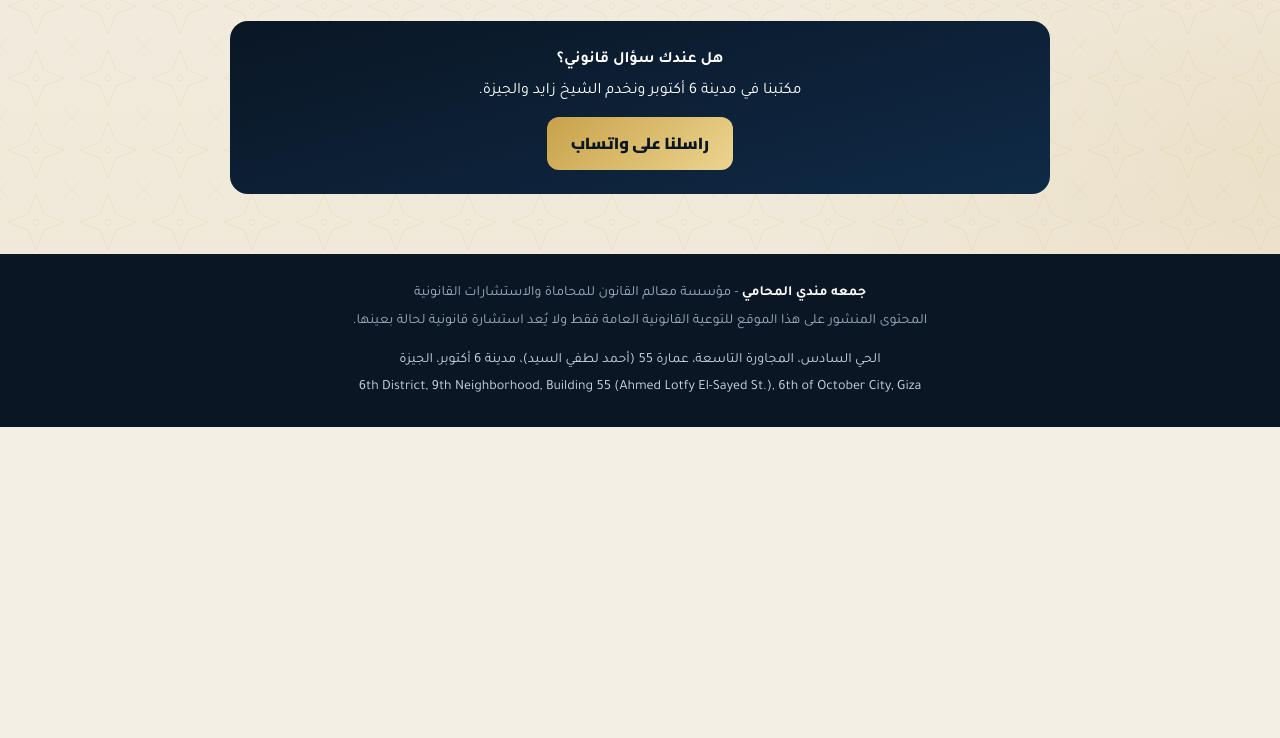
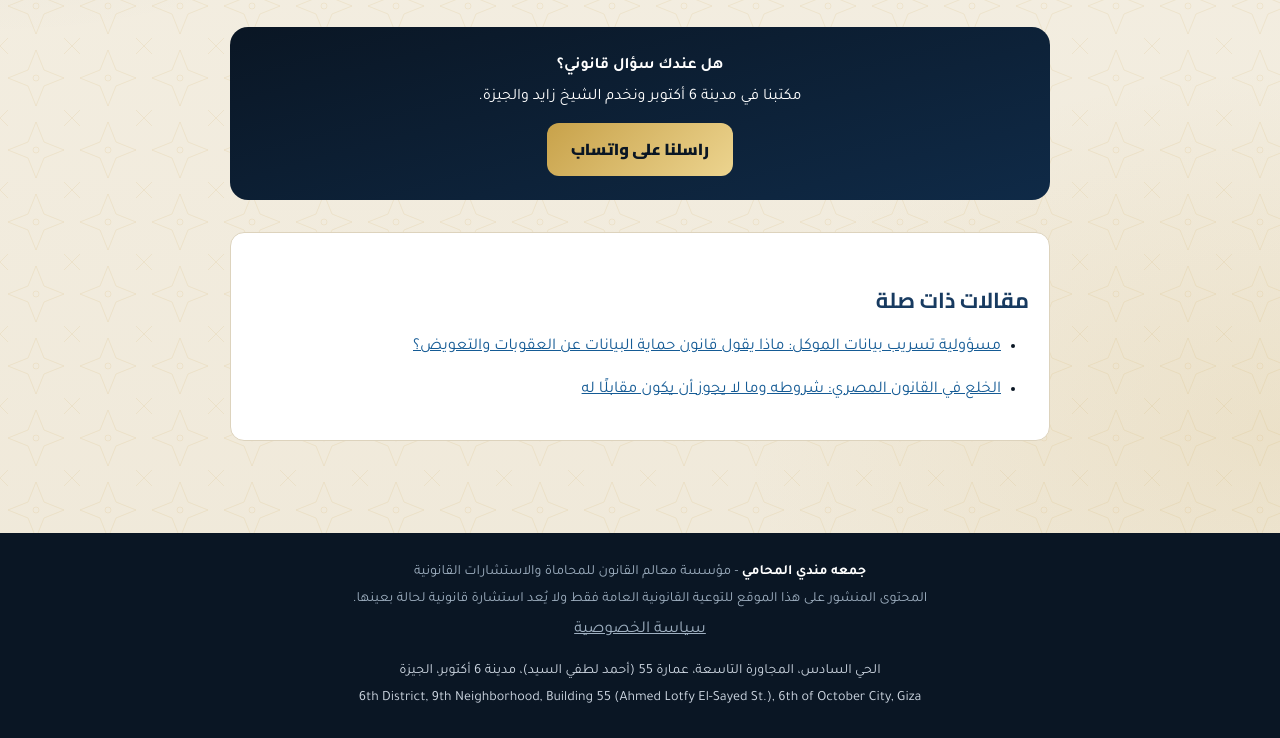
Before and after one commit to maalem-alqanoon/maalem-alqanoon.github.io, a plain HTML site: page articles/tasrib-albayanat-ma-hua-wa-matha-yalzam-qanunan/index.html in a window 1280 px wide. Shown: the part 1322-2060 px from the top of the page. Before the commit the page ends 1749 px from the top, so only its background shows below. Drawn offline with Linux system fonts and the light colour scheme.

Commit message:
Enhance SEO and navigation in index.html
Added meta tags for SEO and improved breadcrumb navigation.

```diff
--- a/articles/tasrib-albayanat-ma-hua-wa-matha-yalzam-qanunan/index.html
+++ b/articles/tasrib-albayanat-ma-hua-wa-matha-yalzam-qanunan/index.html
@@ -5,7 +5,6 @@
 <meta name="viewport" content="width=device-width, initial-scale=1.0">
 <title>تسريب البيانات: ما هو قانونًا وماذا يلزم بعد حدوثه؟ | معالم القانون</title>
 <meta name="description" content="قانون حماية البيانات الشخصية رقم 151 لسنة 2020 يعرّف الاختراق ويلزم المسؤول بالإخطار خلال 72 ساعة. ملخص مبسط للمادتين 1 و7.">
-<meta name="keywords" content="تسريب البيانات، اختراق البيانات الشخصية، قانون حماية البيانات الشخصية، 151 لسنة 2020، المادة 7، الإخطار، محامي جنائي في 6 أكتوبر، محامي في الشيخ زايد، محامي الجيزة">
 <link rel="canonical" href="https://maalem-alqanoon.github.io/articles/tasrib-albayanat-ma-hua-wa-matha-yalzam-qanunan/">
 <meta property="og:title" content="تسريب البيانات: ما هو قانونًا وماذا يلزم بعد حدوثه؟">
 <meta property="og:description" content="قانون حماية البيانات الشخصية رقم 151 لسنة 2020 يعرّف الاختراق ويلزم المسؤول بالإخطار خلال 72 ساعة. ملخص مبسط للمادتين 1 و7.">
@@ -28,10 +27,13 @@ p{margin-bottom:10px;font-size:1.05rem}ul{margin:8px 24px 14px 0;padding-right:4
 .cta{margin-top:30px;background:linear-gradient(165deg,#0a1624,#0f2a47);color:#fff;border-radius:18px;padding:24px;text-align:center}.cta a{display:inline-block;margin-top:10px;background:linear-gradient(135deg,#c8a24a,#ecd48f);color:#0a1624;padding:11px 24px;border-radius:12px;font-weight:800;text-decoration:none;font-family:'Cairo'}
 footer{background:#0a1624;color:#9fb0c1;text-align:center;padding:26px 20px;font-size:.88rem}
 </style>
-</head>
+<meta property="og:locale" content="ar_EG">
+<meta property="og:site_name" content="معالم القانون">
+<meta name="twitter:card" content="summary">
+<style>.seo-related{margin:32px 0;padding:20px;border:1px solid #ddd3bd;border-radius:14px;background:#fff}.seo-related a{color:#155b95;overflow-wrap:anywhere}.seo-related li{margin:10px 0}img{max-width:100%}.seo-crumb{font-size:.9rem;margin-bottom:18px;color:#5d6b7a}.seo-crumb a{color:#865f13}</style><script type="application/ld+json">{"@context": "https://schema.org", "@type": "BreadcrumbList", "itemListElement": [{"@type": "ListItem", "position": 1, "name": "الرئيسية", "item": "https://maalem-alqanoon.github.io/"}, {"@type": "ListItem", "position": 2, "name": "المقالات القانونية", "item": "https://maalem-alqanoon.github.io/articles/"}, {"@type": "ListItem", "position": 3, "name": "تسريب البيانات: ما هو قانونًا وماذا يلزم بعد حدوثه؟", "item": "https://maalem-alqanoon.github.io/articles/tasrib-albayanat-ma-hua-wa-matha-yalzam-qanunan/"}]}</script></head>
 <body>
 <header><div class="nav"><a href="/">معالم القانون<small>للمحاماة والاستشارات القانونية</small></a><a class="b" href="https://wa.me/201515659071" target="_blank" rel="noopener">واتساب</a></div></header>
-<main><div class="crumb"><a href="/articles/">المقالات القانونية</a> / تسريب البيانات: ما هو قانونًا وماذا يلزم بعد حدوثه؟</div><span class="tag">توعية قانونية</span><h1>تسريب البيانات: ما هو قانونًا وماذا يلزم بعد حدوثه؟</h1>
+<main><nav class="seo-crumb" aria-label="مسار التصفح"><a href="/">الرئيسية</a> / <a href="/articles/">المقالات القانونية</a> / تسريب البيانات: ما هو قانونًا وماذا يلزم بعد حدوثه؟</nav><span class="tag">توعية قانونية</span><h1>تسريب البيانات: ما هو قانونًا وماذا يلزم بعد حدوثه؟</h1>
 <p>كثيرون يظنون أن تسريب البيانات يعني فقط اختراقًا من هاكر. القانون المصري أوسع قليلًا، وهو يرتب التزامات على من يحوز البيانات أو يتحكم فيها أو يعالجها.</p>
 <h2>ماذا يسمي القانون هذه الواقعة؟</h2>
 <p>المادة 1 من قانون حماية البيانات الشخصية رقم 151 لسنة 2020 تعرّف &quot;خرق وانتهاك البيانات الشخصية&quot; (كما وردت في الترجمة: Personal Data Infringement) بأنه أي دخول غير مرخص به أو غير مشروع على البيانات، أو أي عملية غير مشروعة لنسخها أو إرسالها أو توزيعها أو تبادلها أو نقلها أو تداولها بهدف كشفها أو إفشائها، أو إتلافها أو تعديلها أثناء التخزين أو النقل أو المعالجة.</p>
@@ -42,6 +44,6 @@ footer{background:#0a1624;color:#9fb0c1;text-align:center;padding:26px 20px;font
 <p>تنبيه: هذا مقال توعوي مبني على نصوص قانونية ذكرنا مصادرها أسفل المقال، وبعضها مأخوذ من ترجمة وليس من الجريدة الرسمية. القوانين لا تذكر أدوات الذكاء الاصطناعي بالاسم، وهل يقع استخدام معين تحت نص معين يتوقف على الوقائع وتقدير الجهات المختصة. للتوعية فقط ولا يضمن نتيجة معينة، فاستشر محاميًا في حالتك.</p>
 <div class="src"><h2>المصادر</h2><ol>
 <li>قانون حماية البيانات الشخصية الصادر بالقانون رقم 151 لسنة 2020، المادتان 1 و7<br><a href="https://natlex.ilo.org/dyn/natlex2/natlex2/files/download/111246/EGY111246%20Eng.pdf" rel="noopener" target="_blank">https://natlex.ilo.org/dyn/natlex2/natlex2/files/download/111246/EGY111246%20Eng.pdf</a><br><small>نص القانون المنشور في قاعدة بيانات NATLEX التابعة لمنظمة العمل الدولية، وهو ترجمة إنجليزية للقانون. صغت الملخص العربي من هذه الترجمة بتصرف، ولم أطلع على نص الجريدة الرسمية العربي ولا على لائحته التنفيذية، فتأكد من النص العربي الرسمي قبل الاستناد إليه</small></li>
-</ol></div><div class="cta"><b>هل عندك سؤال قانوني؟</b><br>مكتبنا في مدينة 6 أكتوبر ونخدم الشيخ زايد والجيزة.<br><a href="https://wa.me/201515659071" target="_blank" rel="noopener">راسلنا على واتساب</a></div></main>
-<footer><b style="color:#fff">جمعه مندي المحامي</b> - مؤسسة معالم القانون للمحاماة والاستشارات القانونية<br>المحتوى المنشور على هذا الموقع للتوعية القانونية العامة فقط ولا يُعد استشارة قانونية لحالة بعينها.</footer>
+</ol></div><div class="cta"><b>هل عندك سؤال قانوني؟</b><br>مكتبنا في مدينة 6 أكتوبر ونخدم الشيخ زايد والجيزة.<br><a href="https://wa.me/201515659071" target="_blank" rel="noopener">راسلنا على واتساب</a></div><aside class="seo-related" aria-label="مقالات ذات صلة"><h2>مقالات ذات صلة</h2><ul><li><a href="/articles/masuliyat-almuhami-aldiniya-wal-jinaiya-ind-tasrib-bayanat-almuwakkil/">مسؤولية تسريب بيانات الموكل: ماذا يقول قانون حماية البيانات عن العقوبات والتعويض؟</a></li><li><a href="/articles/alkhul3-fi-alqanoon-almisri/">الخلع في القانون المصري: شروطه وما لا يجوز أن يكون مقابلًا له</a></li></ul></aside></main>
+<footer><b style="color:#fff">جمعه مندي المحامي</b> - مؤسسة معالم القانون للمحاماة والاستشارات القانونية<br>المحتوى المنشور على هذا الموقع للتوعية القانونية العامة فقط ولا يُعد استشارة قانونية لحالة بعينها.<p><a href="/privacy/">سياسة الخصوصية</a></p></footer>
 <script src="/assets/search.js?v=3"></script></body></html>
```
